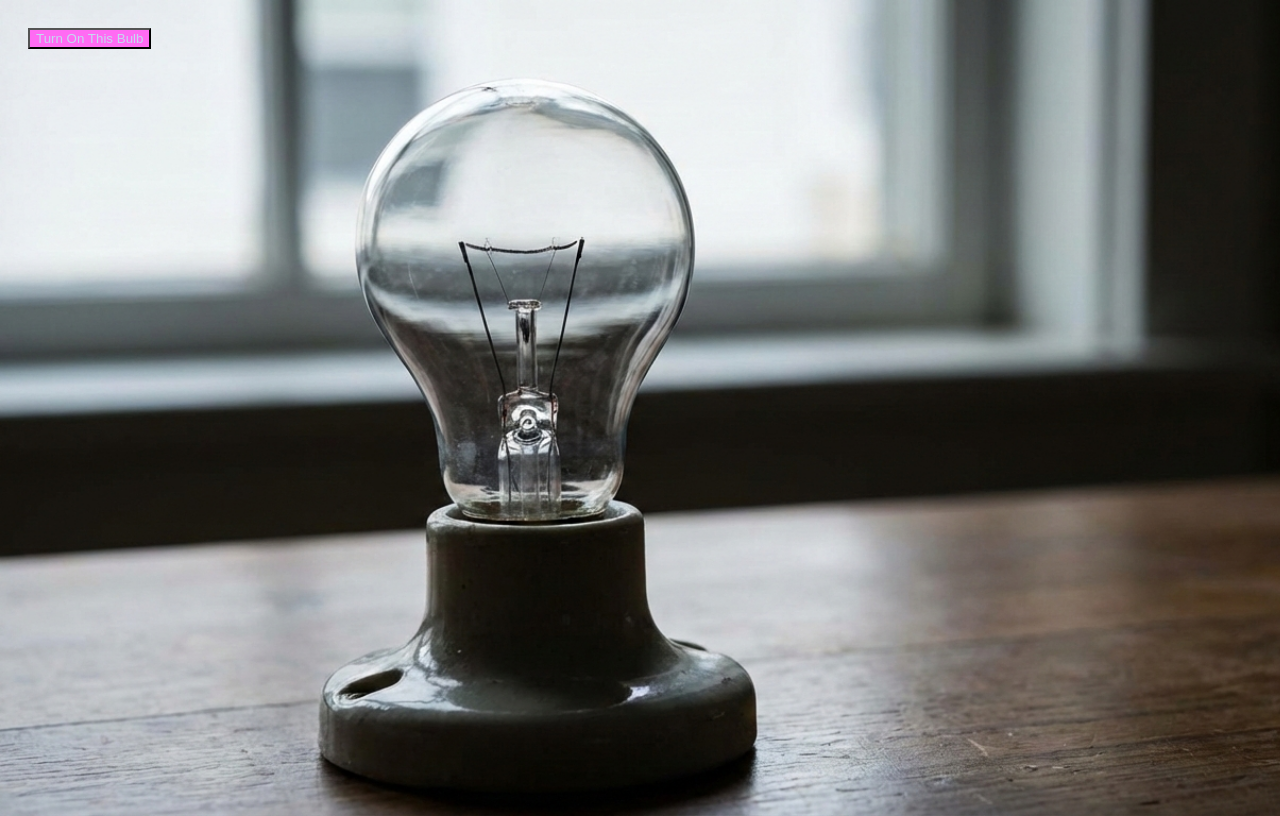
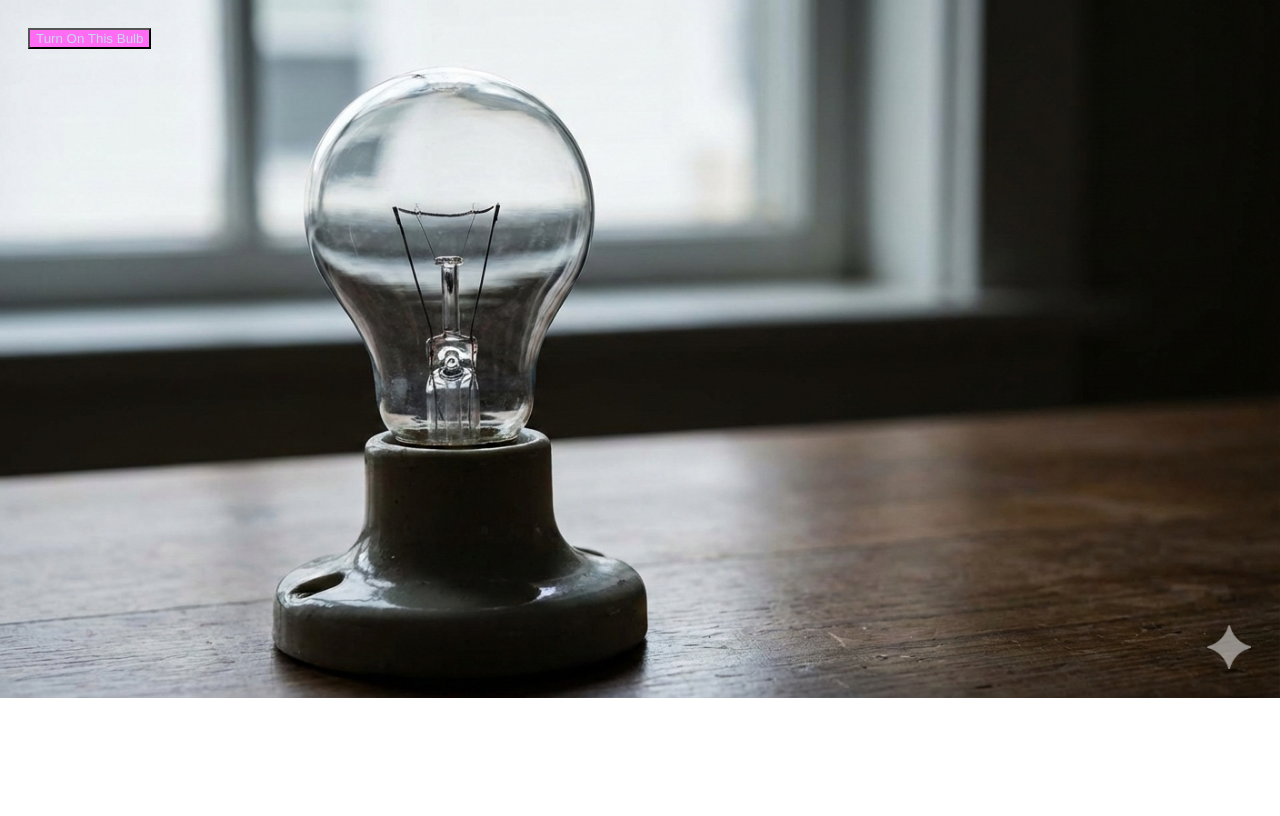
Before and after one commit to vinay-rana-1/Bulb-on-off, a plain HTML site: page index.html in a window 1280 px wide. Drawn offline with Linux system fonts and the light colour scheme.

Commit message:
modified html

```diff
--- a/index.html
+++ b/index.html
@@ -20,10 +20,14 @@
         }
         body{
             background-image: url(onn.png);
-            height: 100vh;
+            height: 70vh;
             width: auto;
             overflow: hidden;
+            background-repeat: no-repeat;
         }
+
+
+
     </style>
 </head>
 <body style="background-image: url(onn.png); background-size: cover;">
```
